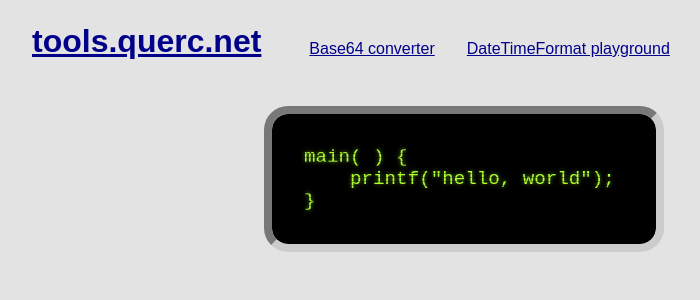
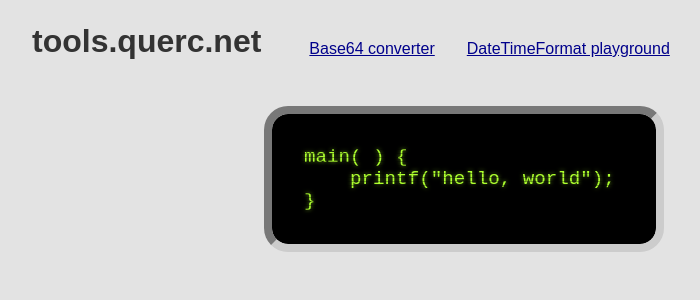
Before and after one commit to lindsayevans/tools.querc.net, a React (Vite) app: page / in a window 1280 px wide. Shown: the top 300 px of the page, without its empty margins (176-876 px from the left). Built offline with nearby package versions, Linux system fonts and the light colour scheme.

Commit message:
feat: style header link

```diff
--- a/src/routes/Layout.scss
+++ b/src/routes/Layout.scss
@@ -22,6 +22,12 @@ header {
 
   h1 {
     margin: 0;
+
+    a:link,
+    a:visited {
+      text-decoration: none;
+      color: #333;
+    }
   }
 
   nav ul {
```
